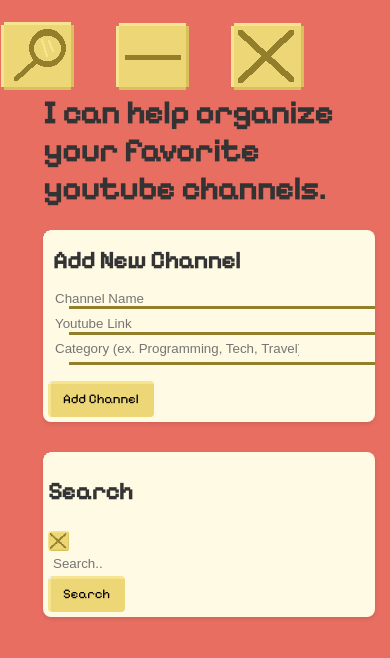
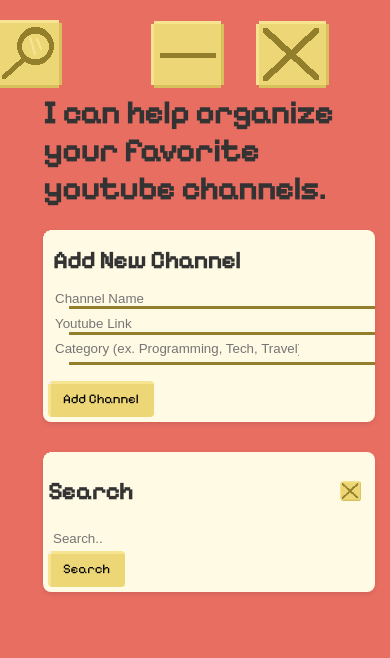
Before and after one commit to ViLinh27/myYoutubeFileCabinet, an Electron app: page index.html in a window 390 px wide. Both pictures are taken after a click on the button 37 px from the left and 56 px from the top of the page. Drawn offline with Linux system fonts and the light colour scheme; no server answers.

Commit message:
search button can toggle the search window
Now. i just need the exit search window button to work before i tackle search

```diff
--- a/index.css
+++ b/index.css
@@ -61,9 +61,25 @@
     top: 4px;
     right: 70px;
     display: flex;
+    flex-direction: row;
+    align-items:center;
+    justify-content: space-around;
+    align-content: space-around;
     gap: 10px;
     z-index: 300;
     -webkit-app-region: no-drag;
+    width:100%;
+    height:100px;
+}
+.window-controls_left,
+.window-controls_right{
+    height: 80px;
+    width: 180px;
+    display: flex;
+    flex-direction:row;
+    align-items:center;
+    justify-content: space-around;
+    align-content: space-around;
 }
 
 .window-control {
@@ -127,7 +143,7 @@
 
 /*--- search ---*/
 .search-form {
-    /* display:none; */
+    display:none;
     background-image: url('./assets/searchform.png');
     background-repeat: no-repeat;
     padding: 5px;
@@ -136,13 +152,40 @@
     box-shadow: 0 2px 4px rgba(0, 0, 0, 0.1);
     color: #937f2b;
 }
+.search-form.is-visible{
+    display:block;
+}
+.search-form_header{
+    display: flex;
+    flex-direction: row;
+    align-items: center;
+    justify-content: space-between;
+    align-content: space-between;
+    /* background-color: red; */
+}
+.search-form-heading{
+    display: flex;
+    flex-direction: row;
+    align-items: center;
+    justify-content: flex-start;
+    align-content: flex-start;
+    /* background-color: yellow; */
+    width: 50%;
+}
 
 #exit-search-btn{
+    /* width: 50%; */
     background-image: url('./assets/buttons/exit-search-button.png');
     background-size: contain;
     background-repeat: no-repeat;
+    /* background-color: yellow; */
     background-color: transparent;
     border: none;
+    display:flex;
+    flex-direction: row;
+    align-items: center;
+    align-content: flex-end;
+    justify-content: flex-end;
 }
 
 /*--- category folder---*/
--- a/index.html
+++ b/index.html
@@ -20,15 +20,20 @@
 <body>
     <!-- window controls-->
     <div class="window-controls">
+        <div class="window-controls_left">
             <button class="window-control" id="search-btn">
                 <img src="./assets/buttons/search-button.png" alt="search-btn"/>
             </button>
+        </div>
+        <div class="window-controls_right">
             <button class="window-control" id="min-btn">
-            <img src="./assets/buttons/min-button.png" alt="min-btn"/>
+                <img src="./assets/buttons/min-button.png" alt="min-btn" />
             </button>
             <button class="window-control" id="exit-btn">
-            <img src="./assets/buttons/exit-button.png" alt="exit-btn"/>
+                <img src="./assets/buttons/exit-button.png" alt="exit-btn" />
             </button>
+        </div>
+
     </div>
 
 
@@ -52,7 +57,7 @@
 
         <!--search form-->
         <div class="search-form">
-            <div>
+            <div class="search-form_header">
                 <h2 class="search-form-heading">Search</h2>
                 <button id="exit-search-btn"></button>
             </div>
--- a/render.js
+++ b/render.js
@@ -11,7 +11,9 @@
 //window controls:
 const exitbtn = document.getElementById("exit-btn");
 const minbtn = document.getElementById("min-btn");
-const searchbtn = document.getElementById("searchBtn");
+const searchbtn = document.getElementById("search-btn");
+
+const searchForm = document.querySelector(".search-form");
 
 let channels = []; //in-memory array ot hold channel data
 
@@ -136,5 +138,17 @@
     }
 });
 
+searchbtn.addEventListener('click',()=>{
+    //if the style of the search form is display none
+    /* if (searchForm.style.display ==='none' || searchForm.style.display === '' ){
+        searchForm.style.display = 'block';
+    }
+    else{
+        searchForm.style.display = 'none';
+    } */
+
+    searchForm.classList.toggle('is-visible');//adds /removes this
+});
+
 //load initially when app opens up'
 loadChannels();
```
Also changed, not shown: README.md. Lines whose indentation alone changed are shown as unchanged.
